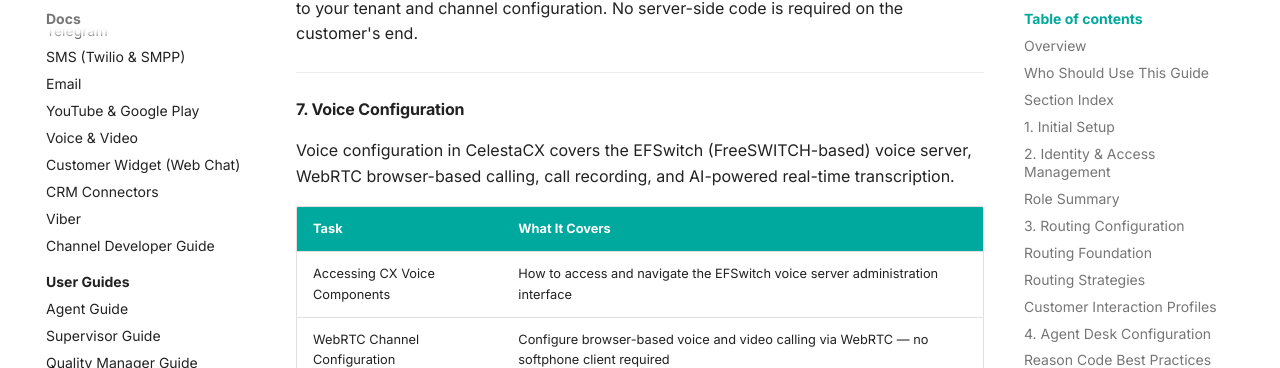
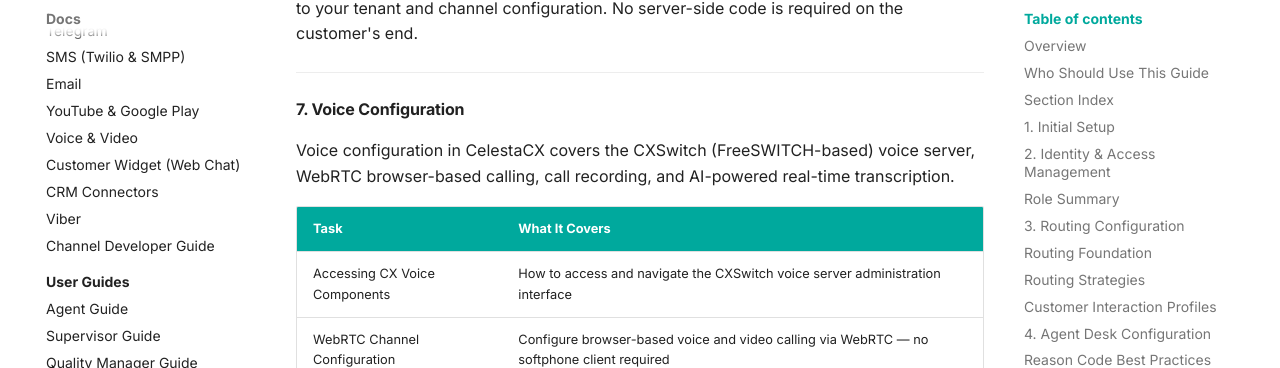
Before and after one commit to CelestaCX/celestacx.github.io, an MkDocs documentation site: the page built from docs/user-guides/admin-reference.md, in a window 1280 px wide and 900 px high, scrolled down 7380 px. Shown: the part 120-488 px from the top of the window. Built offline with MkDocs 1.6.1 and Material for MkDocs 9.7.7, drawn with Linux system fonts in a browser that asks for light colours.

Commit message:
Rebrand: EFSwitch to CXSwitch

```diff
--- a/docs/user-guides/admin-reference.md
+++ b/docs/user-guides/admin-reference.md
@@ -186,11 +186,11 @@
 
 #### 7. Voice Configuration
 
-Voice configuration in CelestaCX covers the EFSwitch (FreeSWITCH-based) voice server, WebRTC browser-based calling, call recording, and AI-powered real-time transcription.
+Voice configuration in CelestaCX covers the CXSwitch (FreeSWITCH-based) voice server, WebRTC browser-based calling, call recording, and AI-powered real-time transcription.
 
 | Task | What It Covers |
 | --- | --- |
-| Accessing CX Voice Components | How to access and navigate the EFSwitch voice server administration interface |
+| Accessing CX Voice Components | How to access and navigate the CXSwitch voice server administration interface |
 | WebRTC Channel Configuration | Configure browser-based voice and video calling via WebRTC — no softphone client required |
 | Media Server Configuration | Set up the media server for call recording storage, processing, and retrieval |
 | Azure Transcription Setup | Configure Microsoft Azure Cognitive Services for real-time speech-to-text during voice calls |
```
Also changed, not shown: docs/support/logging-monitoring.md (+2 -2 lines), docs/support/troubleshooting.md (+2 -2 lines).
